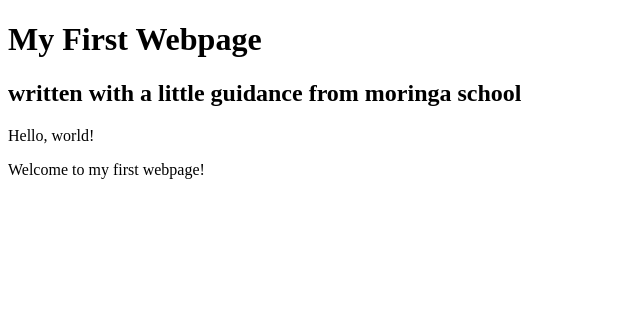
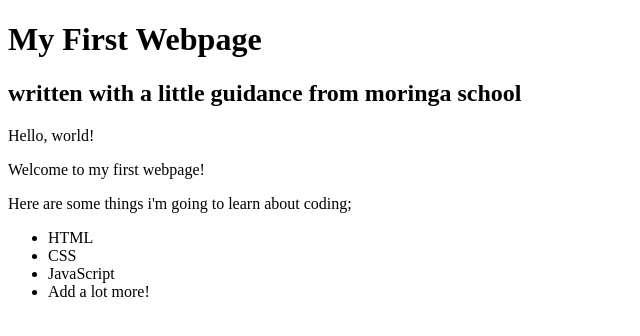
Before and after one commit to atienophanice/my-webpage, a plain HTML site: page my-first-webpage.html in a window 1280 px wide. Shown: the whole page, without its empty margins (0-640 px from the left). Drawn offline with Linux system fonts and the light colour scheme.

```diff
--- a/my-first-webpage.html
+++ b/my-first-webpage.html
@@ -9,6 +9,12 @@
     <h2>written with a little guidance from moringa school </h2>
     <p>Hello, world!</p>
    <p> Welcome to my first webpage!</p>
-
+   <p>Here are some things i'm going to learn about coding;</p>
+    <ul>
+        <li>HTML</li>
+        <LI>CSS</LI>
+        <LI>JavaScript</LI>
+        <li>Add a lot more!</li>
+    </ul>
 </body>
 </html>
```
